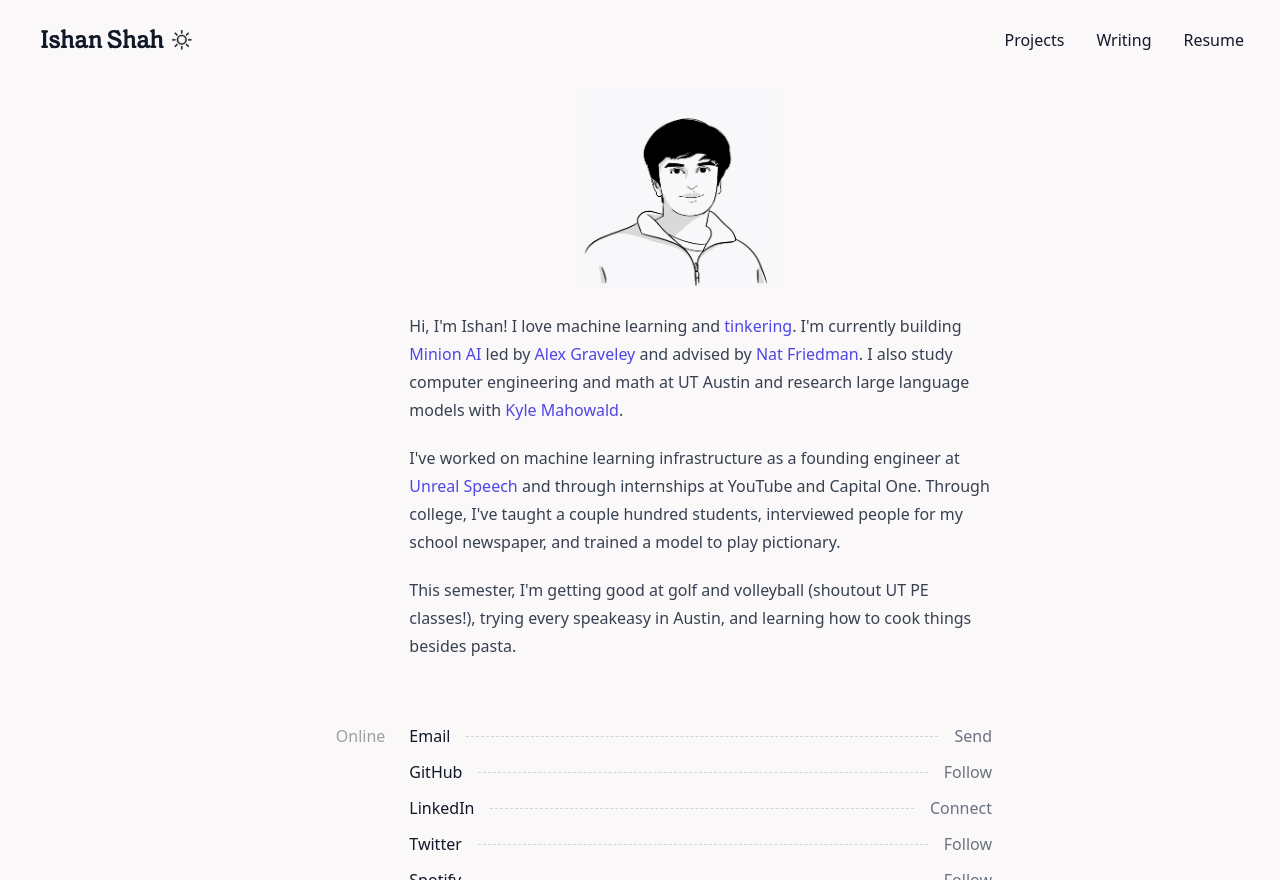
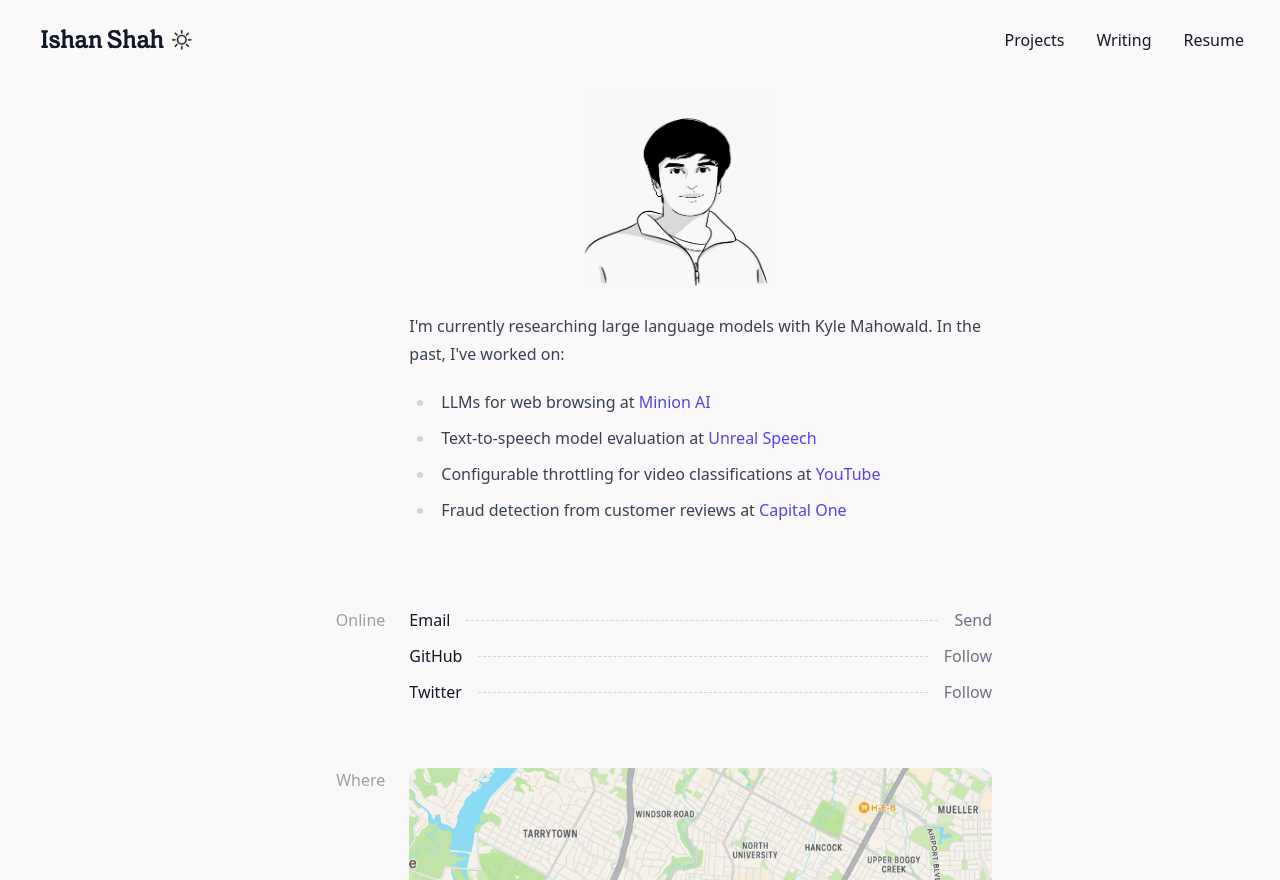
Before and after one commit to technoabsurdist/emilioandere.com, a Next.js app: page / in a window 1280 px wide. Built offline with nearby package versions, Linux system fonts and the light colour scheme.

Commit message:
Make homepage more minimalist

```diff
--- a/src/components/Home/index.js
+++ b/src/components/Home/index.js
@@ -57,15 +57,6 @@ export function Home() {
             quality={100}
           />
         </div>
-        <div className="justify-center hidden dark:flex mb-6 md:ml-20">
-          <Image
-            src="/static/img/ishan.png"
-            alt="Ishan"
-            width={200}
-            height={200}
-            quality={100}
-          />
-        </div>
 
         <div className="pb-24 md:pb-4 space-y-12 md:space-y-16">
           {/* Bio */}
@@ -74,24 +65,15 @@ export function Home() {
             <SectionContent>
               <div className="prose">
                 <p>
-                  Hi, I&apos;m Ishan! I love machine learning and <a href="https://github.com/ishan0102" target="_blank" rel="noopener noreferrer">
-                  tinkering</a>. I&apos;m currently building <a href="https://minion.ai/" target="_blank"
-                  rel="noopener noreferrer">Minion AI</a> led by <a href="https://minion.ai/" target="_blank"
-                  rel="noopener noreferrer">Alex Graveley</a> and advised by  <a href="https://nat.org/"
-                  target="_blank" rel="noopener noreferrer">Nat Friedman</a>. I also study computer engineering
-                  and math at UT Austin and research large language models with <a href="https://mahowak.github.io/"
-                  target="_blank" rel="noopener noreferrer">Kyle Mahowald</a>.
-                </p>
-                <p>
-                  I&apos;ve worked on machine learning infrastructure as a founding engineer at <a
-                  href="https://unrealspeech.com/" target="_blank" rel="noopener noreferrer">Unreal Speech</a>{' '}
-                  and through internships at YouTube and Capital One. Through college, I&apos;ve taught a couple
-                  hundred students, interviewed people for my school newspaper, and trained a model to play
-                  pictionary.
-                </p>
-                <p>
-                  This semester, I&apos;m getting good at golf and volleyball (shoutout UT PE classes!),
-                  trying every speakeasy in Austin, and learning how to cook things besides pasta.
+                I'm currently researching large language models with Kyle Mahowald.
+
+                In the past, I've worked on:
+                <ul>
+                  <li>LLMs for web browsing at <a>Minion AI</a></li>
+                  <li>Text-to-speech model evaluation at <a>Unreal Speech</a></li>
+                  <li>Configurable throttling for video classifications at <a>YouTube</a></li>
+                  <li>Fraud detection from customer reviews at <a>Capital One</a></li>
+                </ul>
                 </p>
               </div>
             </SectionContent>
@@ -115,20 +97,8 @@ export function Home() {
                   date={''}
                 />
                 <TableRow
-                  href={'https://www.linkedin.com/in/ishan0102/'}
-                  title={'LinkedIn'}
-                  subtitle={'Connect'}
-                  date={''}
-                />
-                <TableRow
                   href={'https://twitter.com/ishan0102'}
                   title={'Twitter'}
-                  subtitle={'Follow'}
-                  date={''}
-                />
-                <TableRow
-                  href={'https://open.spotify.com/user/ishan0102?si=510c088c653249d2'}
-                  title={'Spotify'}
                   subtitle={'Follow'}
                   date={''}
                 />
--- a/src/data/HomeData.js
+++ b/src/data/HomeData.js
@@ -2,13 +2,13 @@ const workHistory = [
   {
     href: 'https://minion.ai',
     title: 'Minion AI',
-    subtitle: 'Machine Learning Engineer Intern',
-    date: 'Jan 2023-Present\u00a0',
+    subtitle: 'Machine Learning Intern',
+    date: 'Jan 2023-Feb 2023',
   },
   {
     href: 'https://unrealspeech.up.railway.app/',
     title: 'Unreal Speech',
-    subtitle: 'Founding Engineer',
+    subtitle: 'Machine Learning Intern',
     date: 'Aug 2022-Dec 2022',
   },
   {
@@ -18,23 +18,11 @@ const workHistory = [
     date: 'May 2022-Aug 2022',
   },
   {
-    href: 'https://users.ece.utexas.edu/~vallathn/ee422c/',
-    title: 'UT Austin ECE',
-    subtitle: 'Teaching Assistant',
-    date: 'Aug 2021-Dec 2021',
-  },
-  {
     href: 'https://www.capitalone.com/tech/machine-learning/',
     title: 'Capital One',
     subtitle: 'Software Engineering Intern',
     date: 'May 2021-Aug 2021',
   },
-  // {
-  //   href: 'https://www.aaktelescience.com/home',
-  //   title: 'AAK Telescience',
-  //   subtitle: 'Software Engineering Intern',
-  //   date: 'May 2020-Aug 2020',
-  // },
 ]
 
 const research = [
@@ -50,12 +38,6 @@ const research = [
     subtitle: 'Research Assistant',
     date: 'Aug 2021-Dec 2021',
   },
-  // {
-  //   href: 'https://nanotech.utdallas.edu/',
-  //   title: 'UTD NanoTech Institute',
-  //   subtitle: 'Research Assistant',
-  //   date: 'Jun 2018-Aug 2018',
-  // },
 ]
 
 const organizations = [
```
